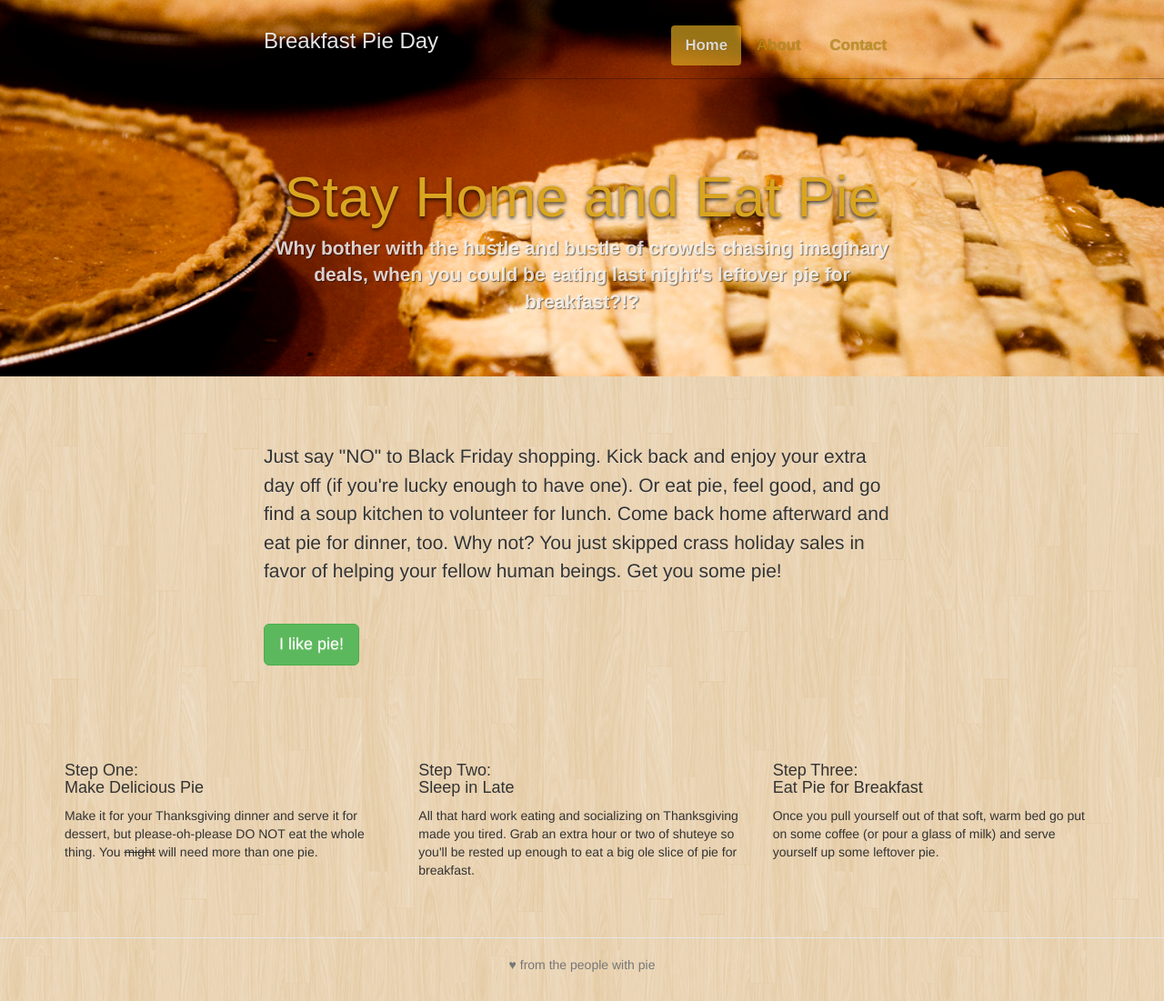
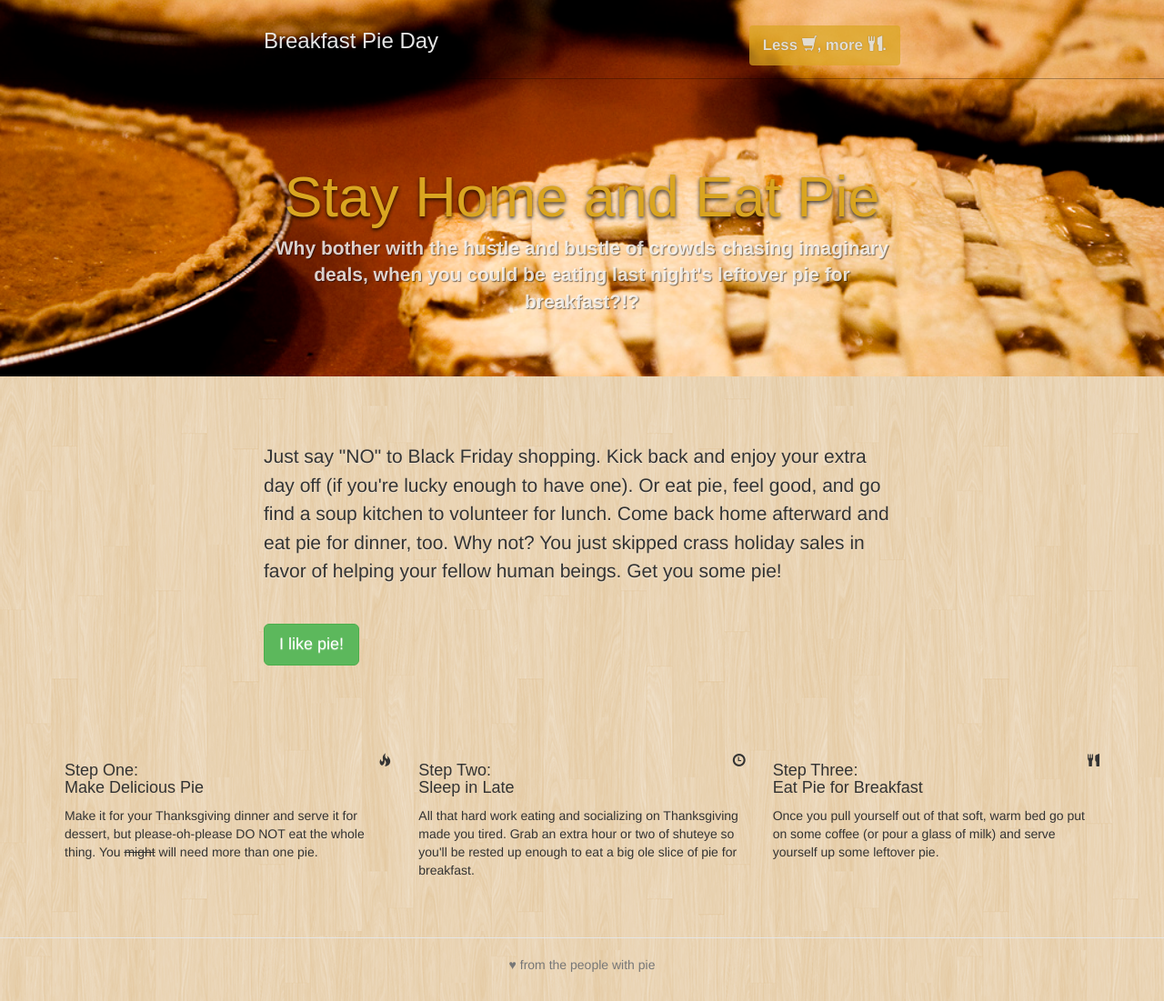
Before and after one commit to shawnr/breakfastpieday, a website: page app/index.html in a window 1280 px wide. Shown: the whole page at 91% size. Drawn offline with Linux system fonts and the light colour scheme; files that its build step writes are made by us from their sources; a web font is replaced by a local one.

Commit message:
Updated page overall.
Change-Id: Ib267e7e9d691d3492b9557e552cd103550dc8a92

```diff
--- a/Gruntfile.js
+++ b/Gruntfile.js
@@ -312,7 +312,8 @@ module.exports = function (grunt) {
                         '.htaccess',
                         'images/{,*/}*.webp',
                         'styles/fonts/{,*/}*.*',
-                        'bower_components/bootstrap/fonts/*.*'
+                        'bower_components/bootstrap/fonts/*.*',
+                        'fonts/*.*'
                     ]
                 }]
             },
--- a/app/index.html
+++ b/app/index.html
@@ -32,10 +32,12 @@
             <div class="header">
                 <div class="container">
                     <ul class="nav nav-pills pull-right">
-                        <li class="active"><a href="#">Home</a></li>
+                        <li class="active"><a>Less <span class="glyphicon glyphicon-shopping-cart"></span>, more <span class="glyphicon glyphicon-cutlery"></span>.</a></li>
+                        <!-- <li class="active"><a href="#">Home</a></li>
                         <li><a href="#">About</a></li>
-                        <li><a href="#">Contact</a></li>
+                        <li><a href="#">Contact</a></li> -->
                     </ul>
+
                     <div class="nav-brand">Breakfast Pie Day</div>
                 </div>
             </div>
@@ -54,14 +56,17 @@
         <section class="howto">
             <div class="row marketing">
                 <div class="col-md-4">
+                    <span class="glyphicon glyphicon-fire big-icon pull-right"></span>
                     <h4>Step One: <br>Make Delicious Pie</h4>
                     <p>Make it for your Thanksgiving dinner and serve it for dessert, but please-oh-please DO NOT eat the whole thing. You <span class="strikethrough">might</span> will need more than one pie.</p>
                 </div>
                 <div class="col-md-4">
+                    <span class="glyphicon glyphicon-time big-icon pull-right"></span>
                     <h4>Step Two: <br>Sleep in Late</h4>
                     <p>All that hard work eating and socializing on Thanksgiving made you tired. Grab an extra hour or two of shuteye so you'll be rested up enough to eat a big ole slice of pie for breakfast.</p>
                 </div>
                 <div class="col-md-4">
+                    <span class="glyphicon glyphicon-cutlery big-icon pull-right"></span>
                     <h4>Step Three: <br>Eat Pie for Breakfast</h4>
                     <p>Once you pull yourself out of that soft, warm bed go put on some coffee (or pour a glass of milk) and serve yourself up some leftover pie.</p>
                 </div>
--- a/app/styles/site.less
+++ b/app/styles/site.less
@@ -4,7 +4,7 @@
 
 body {
     padding-top: 0;
-    background: url('/images/retina_wood.png') left top repeat;
+    background: url('/images/retina_wood_b.png') left top repeat;
 }
 
 span.strikethrough {
@@ -22,7 +22,7 @@ h1, .h1, h2, .h2, h3, .h3, h4, .h4, h5, .h5, h6, .h6 {
 }
 
 .pie-catcher {
-    background: url('/images/pies.jpg') center center no-repeat fixed;
+    background: url('/images/pies_b.jpg') center center no-repeat fixed;
     background-size: cover;
     margin-top: 0;
     padding-top: 2em;
@@ -61,6 +61,9 @@ h1, .h1, h2, .h2, h3, .h3, h4, .h4, h5, .h5, h6, .h6 {
         }
     }
 }
+.big-icon {
+    font-size: 300%;
+}
 .bigtext {
     font-size: 150%;
     p {
```
Also changed, not shown: app/fonts/glyphicons-halflings-regular.ttf (added), app/fonts/glyphicons-halflings-regular.woff (added), app/images/pies_b.jpg (renamed from app/images/pies.jpg), app/images/retina_wood_b.png (renamed from app/images/retina_wood.png), app/images/retina_wood_b_@2X.png (renamed from app/images/retina_wood_@2X.png), app/styles/main.css, 2 other files.
